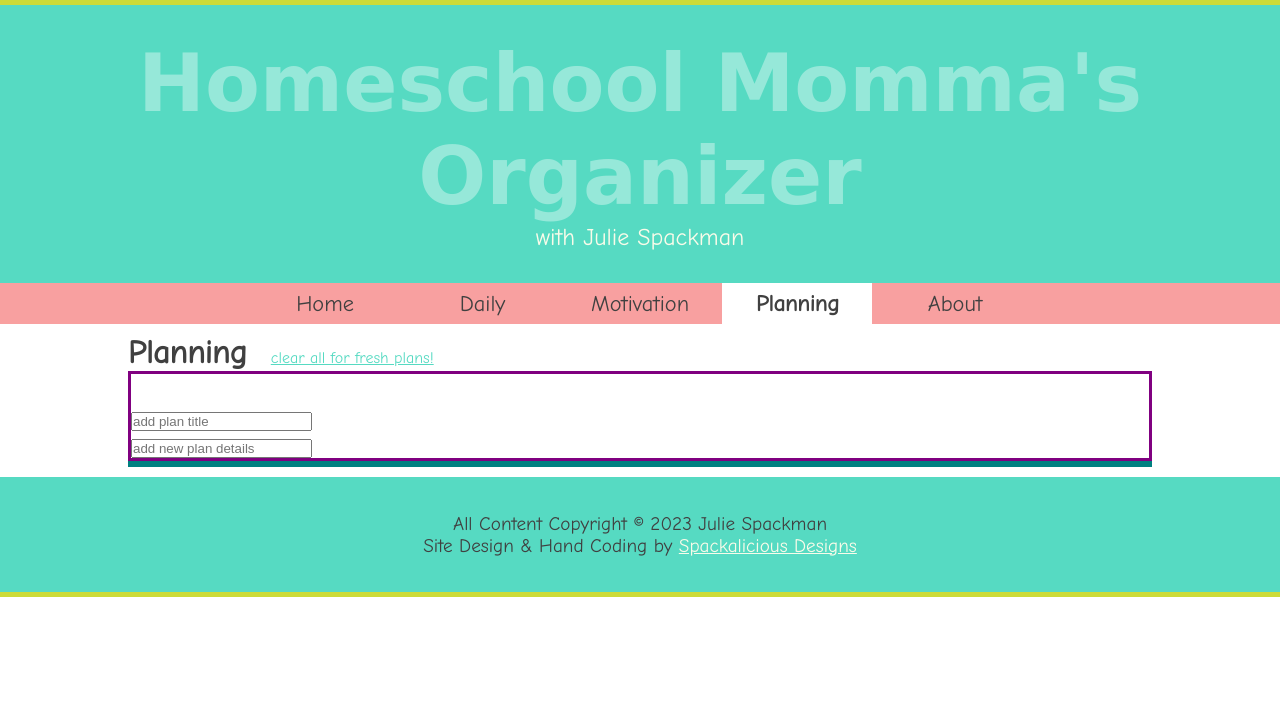
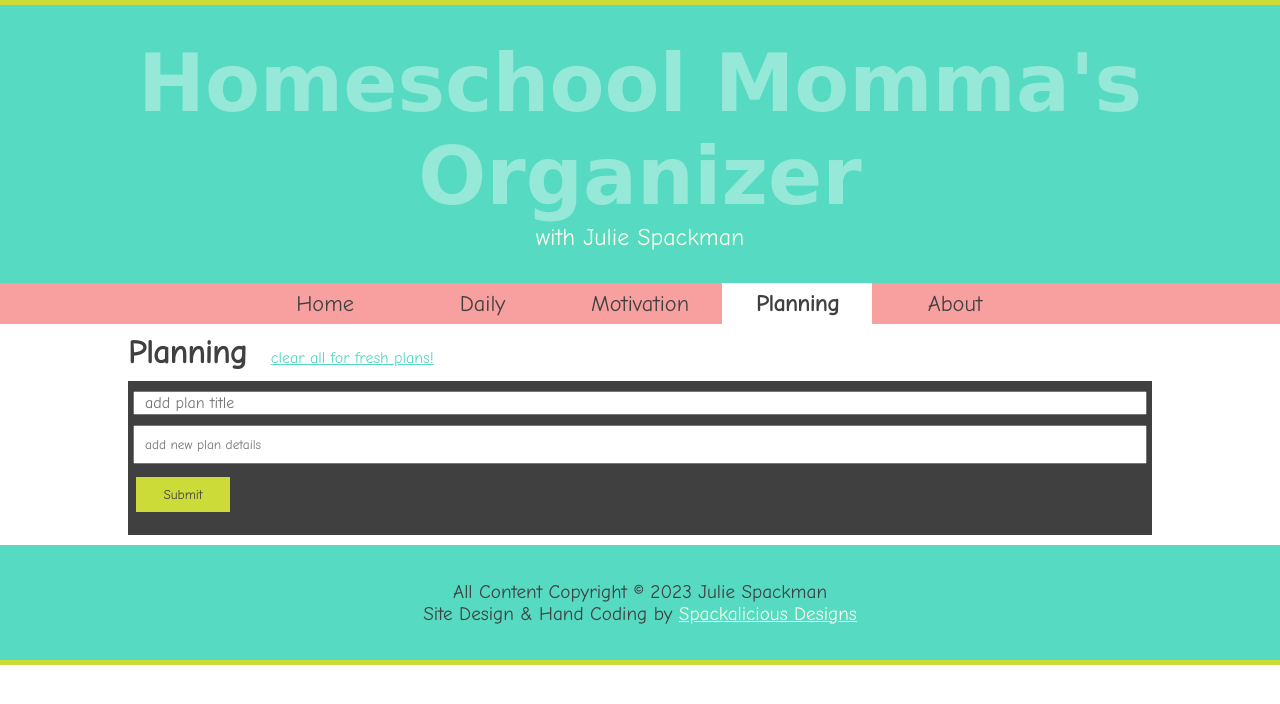
Before and after one commit to Spackalicious/https---github.com-Spackalicious-WDD330_WebFrontend_JulieFinalProject, a PHP site: page /planning.php in a window 1280 px wide. Shown: the top 704 px of the page. Run offline with PHP 8.4, Linux system fonts and the light colour scheme; some web fonts are replaced.

Commit message:
Everything working on plan pg except delete 1plan

```diff
--- a/css/partials/_planning.scss
+++ b/css/partials/_planning.scss
@@ -4,8 +4,8 @@
     width: 80%;
     margin: 10px auto;
     text-align: left;
+    color: white;
     // border: solid green;
-    color: white;
     h3 {
       display: inline;
     }
@@ -23,18 +23,99 @@
       }
     }
     .plan-input {
-      border: solid purple;
+      // border: solid purple;
+      margin: 10px 0 0 0;
       #inputPlanContainer {
-        border: solid red;
+        width: 100%;
+        padding: 10px 5px;
+        background: $color-5;
+        overflow: hidden;
+        // border: solid red;
         .inputPlanTitle {
-          border: solid blue;
+          // this is the h1 shell
+          // border: solid red;
+          display: flex;
+          .input-plan-title {
+            // the input within the h1
+            width: 100%;
+            margin: 0 0 10px 0;
+            padding: 0 10px;
+            text-align: left;
+            font-size: 16px;
+            line-height: 20px;
+            color: $color-5;
+            font-family: $body-font;
+            // border: solid blue;
+          }
         }
         .input-plan-details {
-          border: solid green;
+          // no shell :)
+          font-family: $body-font;
+          width: 100%;
+          padding: 10px;
+          &:focus {
+            background-color: white;
+            //     border: 3px solid darkcyan;
+            //     outline: none;
+          }
+        }
+
+      }
+    }
+
+    #submitPlan {
+      width: 100px;
+      margin: 10px auto;
+      padding: 10px;
+      border: $color-5 solid;
+      background: $color-6;
+      color: $color-5;
+      font-family: $body-font;
+      cursor: pointer;
+      &:hover {
+        background: $color-4;
+      }
+    }
+
+    .plan-grid {
+      // border: solid teal;
+      table, th, td {
+        border: solid 1px $color-5;
+        border-collapse: collapse;
+        font-family: $body-font;
+      }
+      table {
+        width: 100%;
+        margin: 10px 0 0 0;
+        border-radius: 5px;
+      }
+      th {
+        width: 25%;
+        max-width: 200px;
+        text-align: right;
+        color: white;
+        background: $color-5;
+        padding: 5px 10px 5px 0 ;
+        overflow: hidden;
+      }
+      td {
+        color: $color-5;
+        padding: 5px 0 0 5px;
+      }
+      .planDelete {
+        float: left;
+        font-weight: bold;
+        color: $color-3d;
+        background: $color-5;
+        padding: 0 10px;
+        margin: 0;
+        height: 20px;
+        cursor: pointer;
+        // border: solid red 1px;
+        overflow: hidden;
+        &:hover {
+          color: $color-6;
         }
       }
     }
-    .plan-grid {
-      border: solid teal;
-    }
   }
--- a/css/style.css
+++ b/css/style.css
@@ -439,10 +439,84 @@ footer a {
   color: #f8a0a0;
 }
 #planningPart .plan-input {
-  border: solid purple;
+  margin: 10px 0 0 0;
 }
-#planningPart .plan-grid {
-  border: solid teal;
+#planningPart .plan-input #inputPlanContainer {
+  width: 100%;
+  padding: 10px 5px;
+  background: #404040;
+  overflow: hidden;
+}
+#planningPart .plan-input #inputPlanContainer .inputPlanTitle {
+  display: flex;
+}
+#planningPart .plan-input #inputPlanContainer .inputPlanTitle .input-plan-title {
+  width: 100%;
+  margin: 0 0 10px 0;
+  padding: 0 10px;
+  text-align: left;
+  font-size: 16px;
+  line-height: 20px;
+  color: #404040;
+  font-family: "Comic Neue", cursive;
+}
+#planningPart .plan-input #inputPlanContainer .input-plan-details {
+  font-family: "Comic Neue", cursive;
+  width: 100%;
+  padding: 10px;
+}
+#planningPart .plan-input #inputPlanContainer .input-plan-details:focus {
+  background-color: white;
+}
+#planningPart #submitPlan {
+  width: 100px;
+  margin: 10px auto;
+  padding: 10px;
+  border: #404040 solid;
+  background: #CCDB38;
+  color: #404040;
+  font-family: "Comic Neue", cursive;
+  cursor: pointer;
+}
+#planningPart #submitPlan:hover {
+  background: #56DAC2;
+}
+#planningPart .plan-grid table, #planningPart .plan-grid th, #planningPart .plan-grid td {
+  border: solid 1px #404040;
+  border-collapse: collapse;
+  font-family: "Comic Neue", cursive;
+}
+#planningPart .plan-grid table {
+  width: 100%;
+  margin: 10px 0 0 0;
+  border-radius: 5px;
+}
+#planningPart .plan-grid th {
+  width: 25%;
+  max-width: 200px;
+  text-align: right;
+  color: white;
+  background: #404040;
+  padding: 5px 10px 5px 0;
+  overflow: hidden;
+}
+#planningPart .plan-grid td {
+  color: #404040;
+  padding: 5px 0 0 5px;
+}
+#planningPart .plan-grid .planDelete {
+  float: left;
+  font-weight: bold;
+  color: #f8a0a0;
+  background: #404040;
+  padding: 0 10px;
+  margin: 0;
+  height: 20px;
+  cursor: pointer;
+  overflow: hidden;
+}
+#planningPart .plan-grid .planDelete:hover {
+  color: #CCDB38;
 }
 
 * {
--- a/planning.php
+++ b/planning.php
@@ -26,6 +26,7 @@
             <div class="plan-input">
             </div>
             <div class="plan-grid">
+
             </div>
         </div>
 
--- a/scripts/planning.js
+++ b/scripts/planning.js
@@ -1,27 +1,79 @@
+async function planningInput() {
     let planningInput = `<div id="inputPlanContainer">
         <h1 class="inputPlanTitle">
             <input type="textarea" class="input-plan-title" placeholder="add plan title">
         </h1>
         <input type="text" class="input-plan-details" placeholder="add new plan details"/>
-    <ul id="planItems">
-    </ul>
+        <button id="submitPlan">Submit</button>
     </div>
     `;
-
     let section = document.querySelector('.plan-input');
     section.innerHTML = planningInput;
+}
+planningInput();
 
+async function loadExistingPlans() {
+    const planGrid = document.querySelector('.plan-grid');
+    const planList = localStorage.getItem("planningItemLIST");
+    if (planList) {
+        planGrid.innerHTML =  planList;
+    }
+} loadExistingPlans();
 
-// Clear All & Restart button
-function clearAllRestart() {
+async function makeNewPlan() {
+    let planLIST = localStorage.getItem("planningItemLIST");
+    let planARRAY = [];
+    if(planLIST) {
+        planARRAY = planLIST.split("<table>");
+        console.log(`There are ${planARRAY.length -1} plans.`);
+    } else  {
+        planLIST = "";
+        planARRAY = [];
+        console.log("There is no planningItemLIST");
+    }
+    const planTitle = document.querySelector(".input-plan-title");
+    const planDetails = document.querySelector(".input-plan-details");
+    const planDate = new Date().toDateString();
+    const submitPlan = document.querySelector("#submitPlan");
+    submitPlan.addEventListener("click", function(event){
+        let theNewPlanTitle = planTitle.value;
+        let theNewPlanDetails = planDetails.value;
+        let theNewPlan = newPlan(planDate, theNewPlanTitle, theNewPlanDetails);
+        planARRAY.push(theNewPlan);
+        planLIST += theNewPlan;
+        console.log(planLIST);
+        localStorage.setItem("planningItemLIST", planLIST);
+        window.location.reload();
+    })
+    function newPlan(date, title, plan) {
+        const table = `<table>
+            <tr>
+                <th><span class="planDelete">X</span>Date</th>
+                <td class="planDate">${date}</td>
+            </tr>
+            <tr>
+                <th>Title</th>
+                <td class="newPlanTitle">${title}</td>
+            </tr>
+            <tr>
+                <th>Plan Notes</th>
+                <td class="newPlanNotes">${plan}</td>
+            </tr>
+        </table>`
+        return table;
+    }
+}
+makeNewPlan();
+
+// Clear All & Restart button for the planning page
+async function clearAllPlans() {
     const clearPlans = document.querySelector("#planningLists");
     clearPlans.addEventListener("click", function(ep){
     let warningPlan = confirm("WARNING!!!\n\nAre you certain you want to clear your plans? \nThis will lose all information and give you a fresh planning area\n\nCancel = Keep your plans.\n\nOK = Clear your plans.");
     if (warningPlan) {
-        // figure out what localStorage items will be called and how!
-        // localStorage.removeItem("list5");
+        localStorage.removeItem("planningItemLIST");
         window.location.reload();
     }
     })
 }
-clearAllRestart();
+clearAllPlans();
```
Also changed, not shown: 1 other file. Lines whose indentation alone changed are shown as unchanged.
